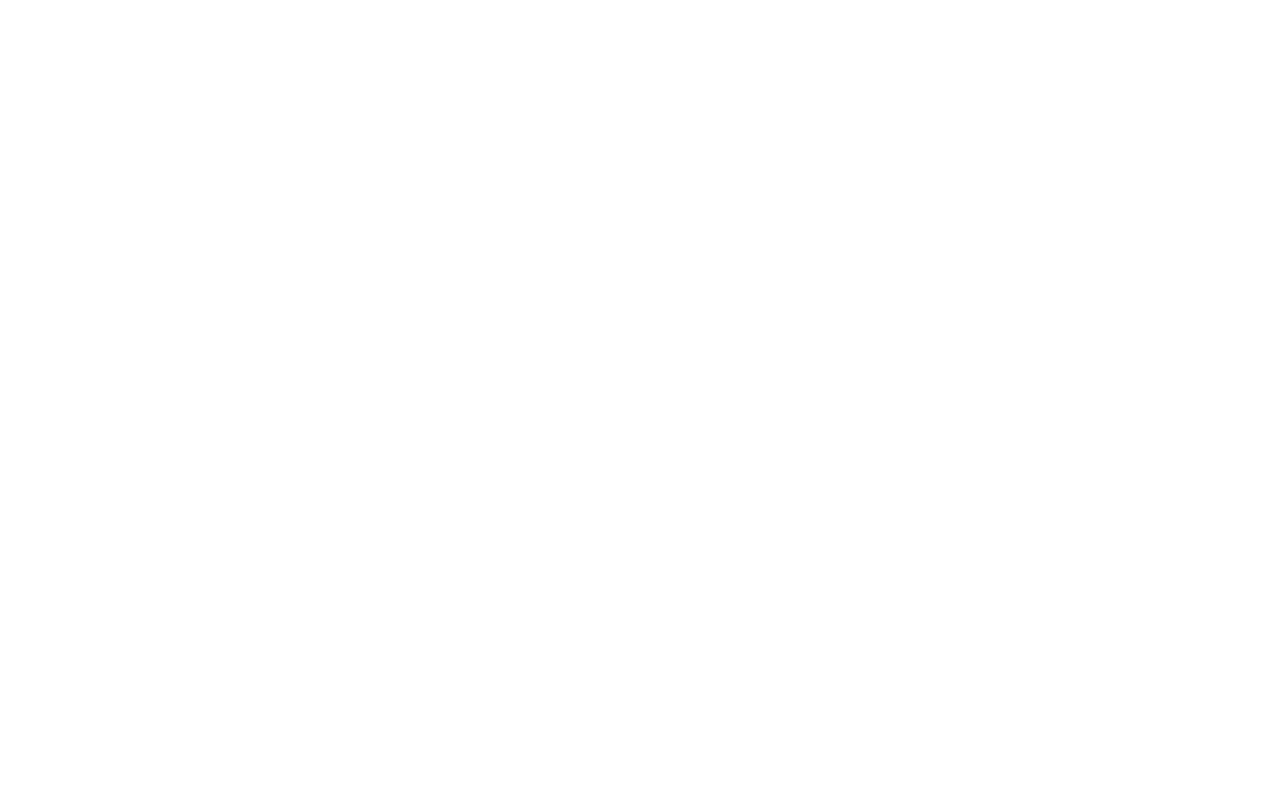
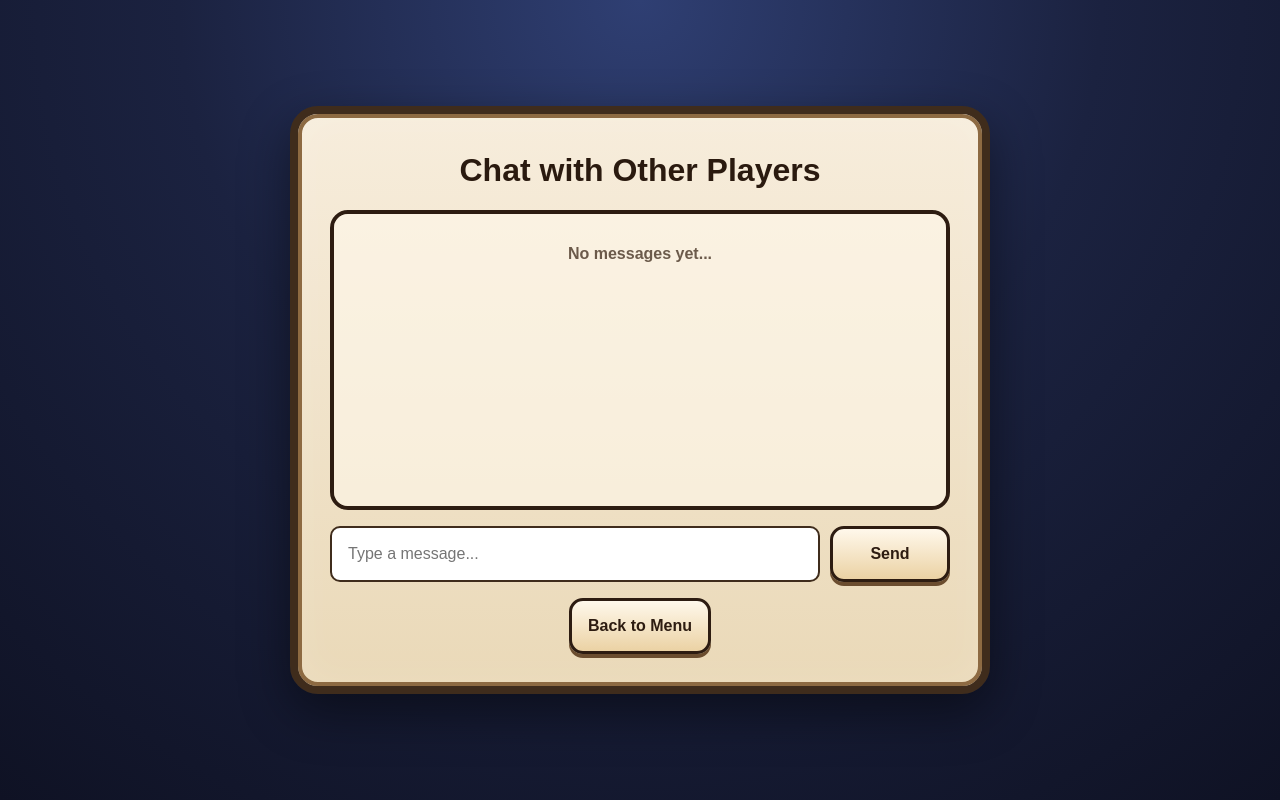
Before and after one commit to AlexanderChang140/granny-last-word, a React app in the folder frontend/: page /chat in a window 1280 px wide. Before the commit this address had no page. Built offline with nearby package versions, Linux system fonts and the light colour scheme; the HTML template or start-up script is replaced by a standard one.

Commit message:
Feat: Add chat ui

```diff
--- a/frontend/src/App.css
+++ b/frontend/src/App.css
@@ -463,3 +463,90 @@
 .stat-row strong {
     color: #2a1a0f;
 }
+
+.chat-page {
+    min-height: 100vh;
+    margin: 0;
+    display: flex;
+    justify-content: center;
+    align-items: center;
+    padding: 2rem;
+    background: radial-gradient(circle at top, #2f3f73 0%, #1b2240 45%, #0f1224 100%);
+}
+
+.chat-card {
+    width: 700px;
+    max-width: 95%;
+    padding: 2rem;
+    border-radius: 28px;
+    border: 8px solid #3f2c1c;
+    background: linear-gradient(180deg, #f7eddc 0%, #ead9b8 100%);
+    box-shadow:
+        0 18px 50px rgba(0, 0, 0, 0.45),
+        inset 0 0 0 4px #8d6a42,
+        inset 0 0 40px rgba(255, 255, 255, 0.15);
+}
+
+.chat-title {
+    margin: 0 0 1rem;
+    font-size: 2rem;
+    font-weight: 900;
+    color: #2a1a0f;
+    text-align: center;
+}
+
+.chat-box {
+    height: 300px;
+    border-radius: 18px;
+    border: 4px solid #2d1c11;
+    overflow: hidden;
+    position: relative;
+    margin-bottom: 1rem;
+}
+
+.chat-box::after {
+    content: "";
+    position: absolute;
+    inset: 0;
+    background: rgba(255, 248, 236, 0.6);
+}
+
+.chat-messages {
+    position: relative;
+    z-index: 2;
+    height: 100%;
+    overflow-y: auto;
+    padding: 12px;
+    display: flex;
+    flex-direction: column;
+    gap: 8px;
+}
+
+.chat-message {
+    align-self: flex-start;
+    background: #fff8eb;
+    border: 2px solid #3f2c1c;
+    border-radius: 12px;
+    padding: 8px 12px;
+    max-width: 70%;
+    font-weight: 600;
+    color: #2d1c11;
+}
+
+.chat-placeholder {
+    color: #6b5a4a;
+    font-weight: 600;
+}
+
+.chat-input-row {
+    display: flex;
+    gap: 10px;
+}
+
+.chat-input-row input {
+    flex: 1;
+    padding: 0.75rem 1rem;
+    border-radius: 10px;
+    border: 2px solid #3f2c1c;
+    font-size: 1rem;
+}
--- a/frontend/src/App.tsx
+++ b/frontend/src/App.tsx
@@ -4,6 +4,7 @@
 import SignupPage from "./pages/SignupPage";
 import GamePage from "./pages/GamePage";
 import MenuPage from "./pages/MenuPage";
+import ChatPage from "./pages/ChatPage";
 
 //TODO: make /game require authentication
 function App() {
@@ -14,6 +15,7 @@
                 <Route path="/signup" element={<SignupPage />} />
                 <Route path="/game" element={<GamePage />} />
                 <Route path="/menu" element={<MenuPage />} />
+                <Route path="/chat" element={<ChatPage />} />
             </Routes>
         </BrowserRouter>
     );
--- /dev/null
+++ b/frontend/src/pages/ChatPage.tsx
@@ -0,0 +1,73 @@
+import { useState } from "react";
+import { useNavigate } from "react-router";
+
+type Message = {
+    id: number;
+    text: string;
+};
+
+export default function ChatPage() {
+    const navigate = useNavigate();
+
+    const [messages, setMessages] = useState<Message[]>([]);
+    const [input, setInput] = useState("");
+
+    function handleSend() {
+        if (!input.trim()) return;
+
+        const newMessage: Message = {
+            id: Date.now(),
+            text: input,
+        };
+
+        setMessages((prev) => [...prev, newMessage]);
+        setInput("");
+    }
+
+    return (
+        <div className="chat-page">
+            <div className="chat-card">
+                <h1 className="chat-title">Chat with Other Players</h1>
+
+                <div className="chat-box">
+                    <div className="chat-messages">
+                        {messages.length === 0 && (
+                            <p className="chat-placeholder">No messages yet...</p>
+                        )}
+
+                        {messages.map((msg) => (
+                            <div key={msg.id} className="chat-message">
+                                {msg.text}
+                            </div>
+                        ))}
+                    </div>
+                </div>
+
+                <div className="chat-input-row">
+                    <input
+                        value={input}
+                        onChange={(e) => setInput(e.target.value)}
+                        onKeyDown={(e) => {
+                            if (e.key === "Enter" && input.trim()) {
+                                e.preventDefault();
+                                handleSend();
+                            }
+                        }}
+                        placeholder="Type a message..."
+                    />
+                    <button className="battle-button" onClick={handleSend}>
+                        Send
+                    </button>
+                </div>
+
+                <button
+                    className="battle-button"
+                    style={{ marginTop: "16px" }}
+                    onClick={() => navigate("/menu")}
+                >
+                    Back to Menu
+                </button>
+            </div>
+        </div>
+    );
+}
```
